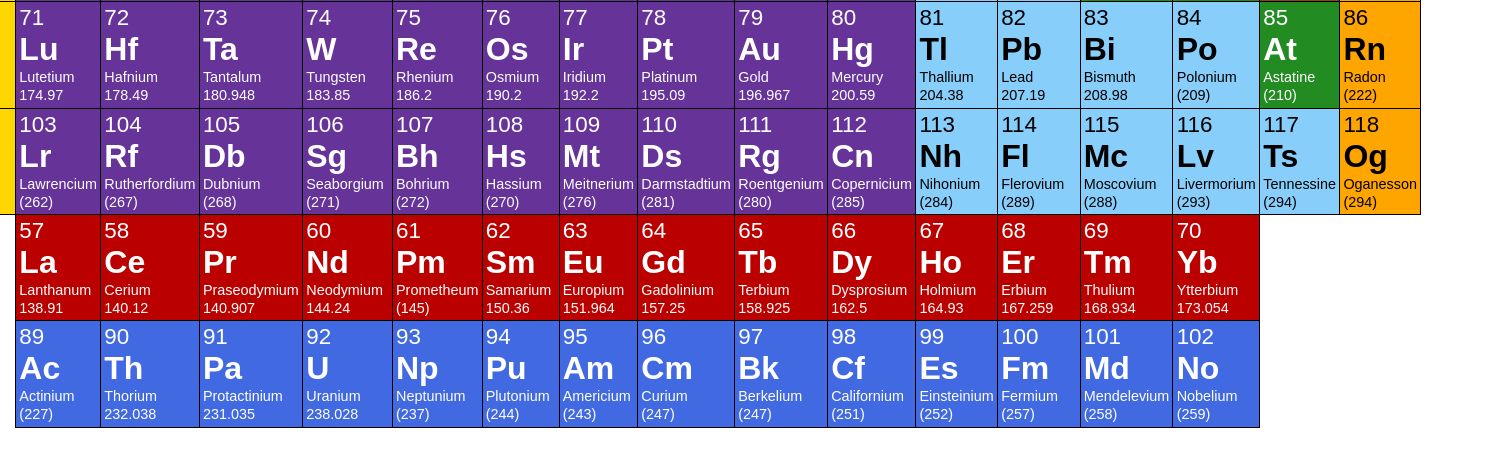
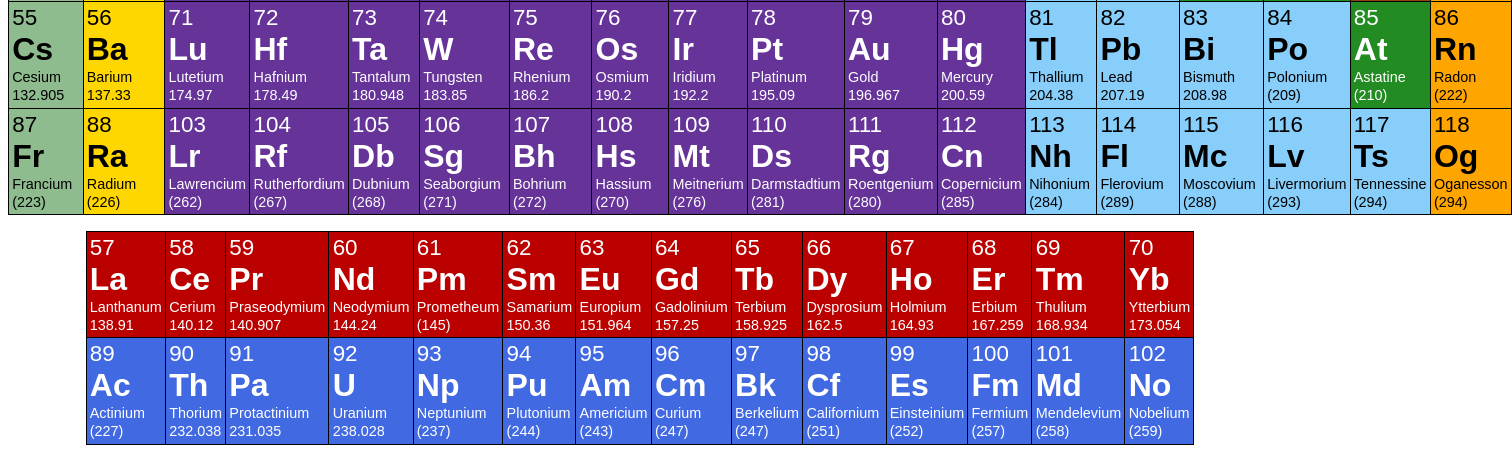
Before and after one commit to smenjas/chemistry-explorer, a plain HTML site: page client/index.html in a window 1280 px wide. Shown: the part 653-1106 px from the top of the page, 1512 px wide, since content can reach past the window. Drawn offline with Linux system fonts and the light colour scheme.

Commit message:
Show lanthanides & actinides in a separate table.

```diff
--- a/client/index.js
+++ b/client/index.js
@@ -248,10 +248,9 @@ class Elements {
             const min = bounds['min'];
             const max = bounds['max'];
             let tr = '';
-            let protons = min; // The atomic number of the element.
             let gapCount = 1;
 
-            for (protons = min; protons <= max;) {
+            for (let protons = min; protons <= max;) {
                 let td = '';
                 let tdClass = '';
 
@@ -281,9 +280,35 @@ class Elements {
             }
 
             html += `<tr>${tr}</tr>`;
+
+            if (period === 7) {
+                break;
+            }
         }
 
         html += '</tbody></table>';
+
+        html += '<table class="rare-earth elements"><tbody>';
+
+        for (const [period, bounds] of Elements.periods) {
+            if (period !== 'lanthanides' && period !== 'actinides') {
+                continue;
+            }
+
+            const min = bounds['min'];
+            const max = bounds['max'];
+            let tr = '';
+
+            for (let protons = min; protons <= max;) {
+                const td = Elements.formatElement(protons, true);
+                protons++;
+
+                tr += `<td>${td}</td>`;
+            }
+
+            html += `<tr>${tr}</tr>`;
+        }
+
         html += '</section>';
 
         return html;
--- a/client/main.css
+++ b/client/main.css
@@ -14,12 +14,11 @@ h1 {
     text-align: center;
 }
 
-section {
+section.element {
     display: flex;
     justify-content: center;
     gap: 2rem;
 }
-
 section.element article {
     display: inline-block;
     font-size: 5rem;
@@ -110,6 +109,10 @@ td.empty {
     color: white;
 }
 
+.rare-earth {
+    margin-top: 1rem;
+}
+
 td a,
 td a:visited {
     color: inherit;
```
Also changed, not shown: screenshots/periodic-table.png.
